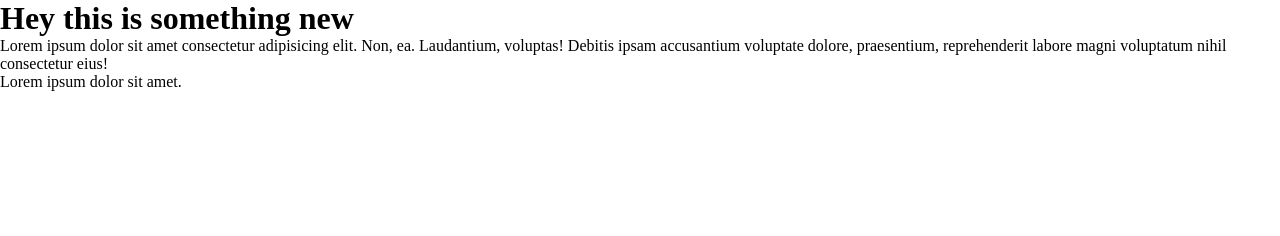
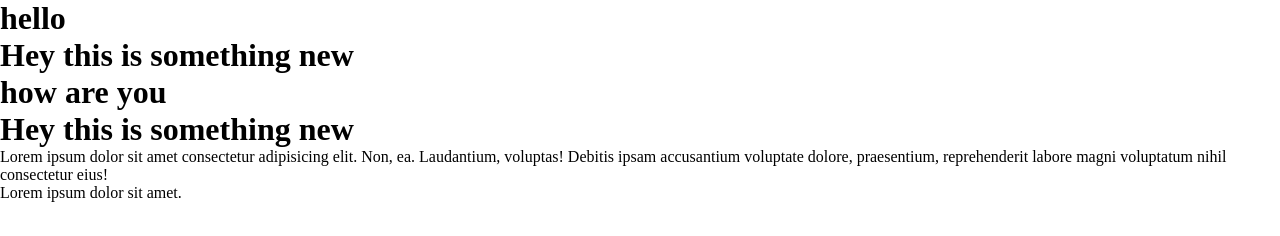
Before and after one commit to RohitChavan233/Practice-files, a website: page Day_2_DOM/index.html in a window 1280 px wide. Drawn offline with Linux system fonts and the light colour scheme.

Commit message:
finding classes in js

```diff
--- a/Day_2_DOM/index.html
+++ b/Day_2_DOM/index.html
@@ -8,6 +8,9 @@
 </head>
 <body>
     <main>
+        <h1 class="heading" >hello</h1>
+        <h1 id="head1"  class="heading">Hey this is something new</h1>
+        <h1>how are you</h1>
         <h1>Hey this is something new</h1>
     </main>
     <div>
--- a/Day_2_DOM/script.js
+++ b/Day_2_DOM/script.js
@@ -1,8 +1,14 @@
-const element = document.querySelector('h1')
-const body = document.body
+let h1 = document.querySelector('#head1')
+// const var1 = document.body
+// console.log(h1)
+
+// to change the class name in js
+// const hey = h1.classList.replace("heading", "Hello")
+// console.log(hey)
 
 
-console.log(body.textContent)
 
-// element.textContent = "Hello Everyone "
-// console.log(element)
+
+// is h1 has a class
+const isClass = h1.classList.contains("heading")
+console.log(isClass)
```
